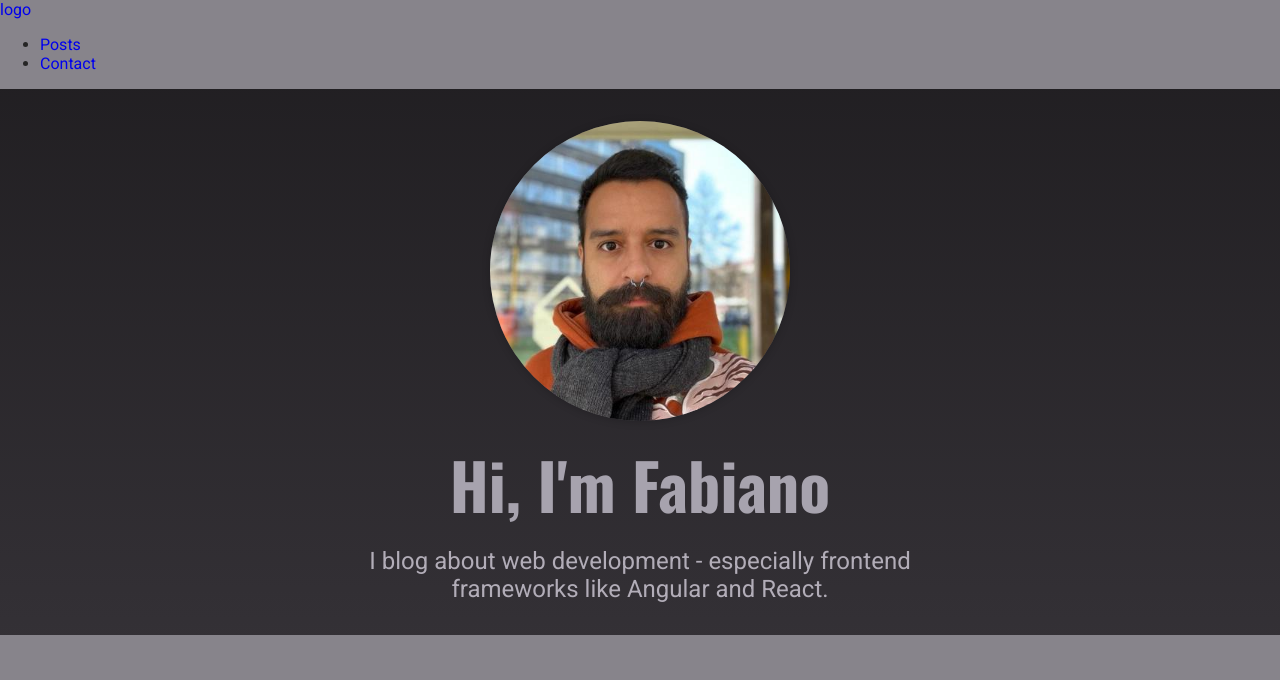
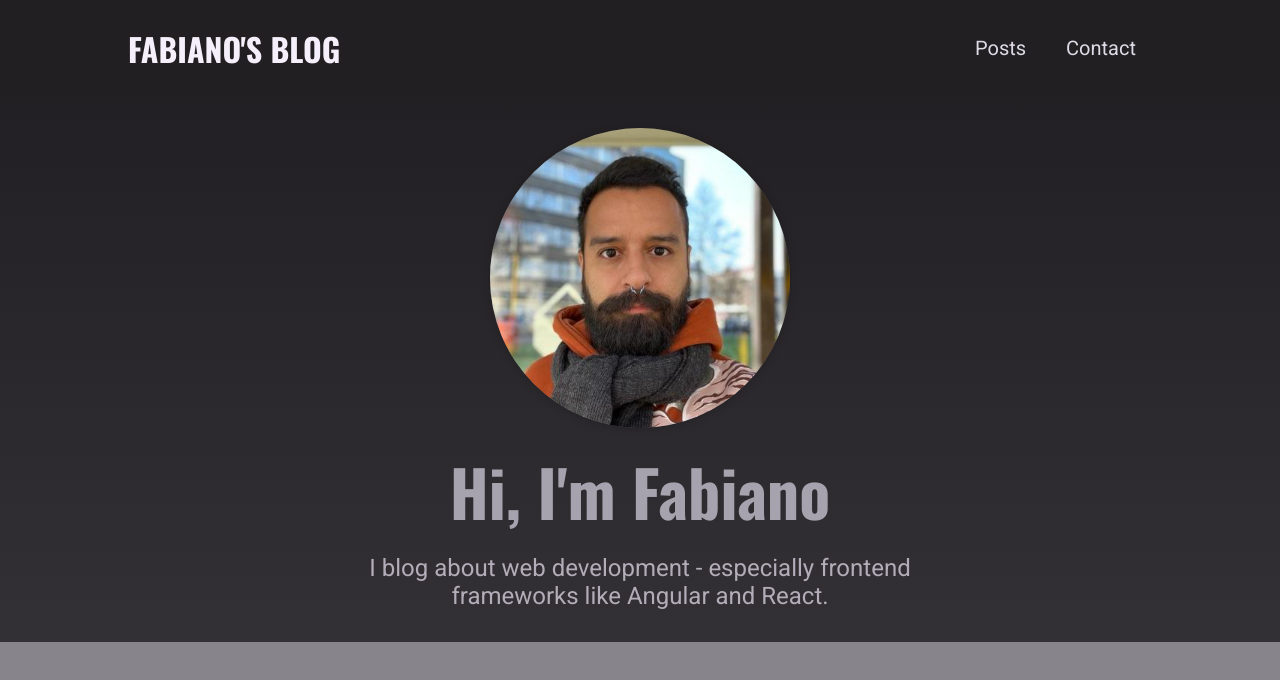
Before and after one commit to fabianommoraes/next-js-complete-app, a Next.js app: page / in a window 1280 px wide. Shown: the top 680 px of the page. Built offline with nearby package versions, Linux system fonts and the light colour scheme.

Commit message:
265. Time To Add Styling & A Logo

```diff
--- a/components/layout/logo.js
+++ b/components/layout/logo.js
@@ -1,5 +1,7 @@
+import classes from "./logo.module.css";
+
 function Logo() {
-  return <div>logo</div>;
+  return <div className={classes.logo}>Fabiano's Blog</div>;
 }
 
 export default Logo;
--- /dev/null
+++ b/components/layout/logo.module.css
@@ -0,0 +1,13 @@
+.logo {
+  text-transform: uppercase;
+  font-size: var(--size-5);
+  font-weight: bold;
+  font-family: "Oswald", sans-serif;
+  color: var(--color-grey-50);
+}
+
+@media (min-width: 768px) {
+  .logo {
+    font-size: var(--size-8);
+  }
+}
--- a/components/layout/main-navigation.js
+++ b/components/layout/main-navigation.js
@@ -1,9 +1,10 @@
 import Link from "next/link";
 import Logo from "./logo";
+import classes from "./main-navigation.module.css";
 
 function MainNavigation(props) {
   return (
-    <header>
+    <header className={classes.header}>
       <Link href="/">
         <Logo />
       </Link>
--- /dev/null
+++ b/components/layout/main-navigation.module.css
@@ -0,0 +1,42 @@
+.header {
+  width: 100%;
+  height: 6rem;
+  background-color: var(--color-grey-900);
+  display: flex;
+  justify-content: space-between;
+  align-items: center;
+  padding: 0 10%;
+}
+
+.header ul {
+  list-style: none;
+  display: flex;
+  align-items: baseline;
+  margin: 0;
+  padding: 0;
+}
+
+.header li {
+  margin: 0 var(--size-4);
+}
+
+.header a {
+  color: var(--color-grey-100);
+  font-size: var(--size-4);
+}
+
+.header a:hover,
+.header a:active,
+.header a.active {
+  color: var(--color-grey-200);
+}
+
+@media (min-width: 768px) {
+  .header ul {
+    gap: 0.5rem;
+  }
+
+  .header a {
+    font-size: var(--size-5);
+  }
+}
```
